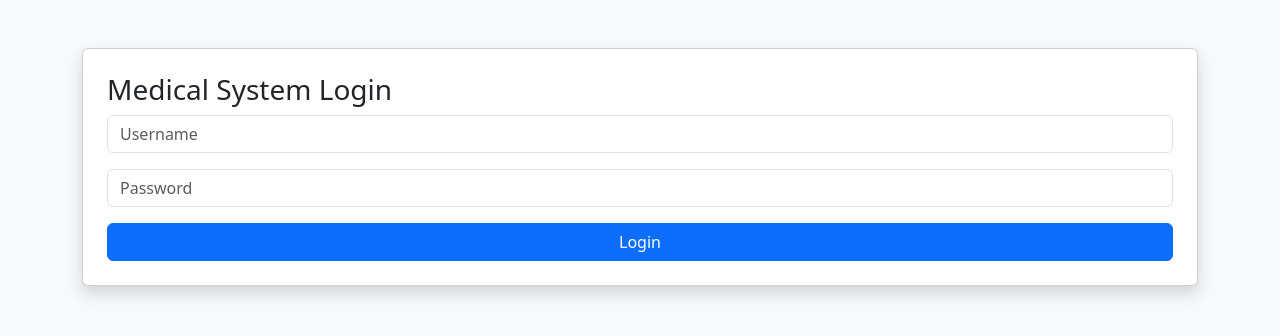
After one commit to mitvr006/Projects, a Django app: page /login/ in a window 1280 px wide. The commit adds this page. Shown: the top 336 px of the page. Run offline with Django 5.2, Linux system fonts and the light colour scheme.

Commit message:
Added user login system, logout functionality and dashboard authentication

```diff
--- a/medical_management/settings.py
+++ b/medical_management/settings.py
@@ -116,3 +116,7 @@ USE_TZ = True
 # https://docs.djangoproject.com/en/6.0/howto/static-files/
 
 STATIC_URL = 'static/'
+
+LOGIN_URL = 'login'
+LOGIN_REDIRECT_URL = 'dashboard'
+LOGOUT_REDIRECT_URL = 'login'
--- a/medicines/urls.py
+++ b/medicines/urls.py
@@ -17,4 +17,6 @@ urlpatterns = [
     path('reports/low_stock/', views.low_stock, name='low_stock'),
     path('reports/expiry_alert/', views.expiry_alert, name='expiry_alert'),
     path('', views.dashboard, name='dashboard'),
+    path('login/', views.login_view, name='login'),
+    path('logout/', views.logout_view, name='logout'),
 ]
--- a/medicines/views.py
+++ b/medicines/views.py
@@ -5,7 +5,8 @@ from django.utils import timezone
 from django.db.models import Sum
 from datetime import date, timedelta
 import json
-
+from django.contrib.auth import authenticate, login, logout
+from django.contrib.auth.decorators import login_required
 # ===== sale CRUD START =====
 class SaleForm(forms.ModelForm):
     class Meta:
@@ -182,7 +183,7 @@ def expiry_alert(request):
         'medicines': medicines
     })
 
-
+@login_required
 def dashboard(request):
 
     total_companies = Company.objects.count()
@@ -212,3 +213,26 @@ def dashboard(request):
     }
 
     return render(request, 'dashboard.html', context)
+
+
+def login_view(request):
+
+    if request.method == "POST":
+        username = request.POST['username']
+        password = request.POST['password']
+
+        user = authenticate(request, username=username, password=password)
+
+        if user is not None:
+            login(request, user)
+            return redirect('dashboard')
+        else:
+            return render(request, 'auth/login.html',{
+                'error': "Invalid username or password"
+            })
+
+    return render(request, 'auth/login.html')
+
+def logout_view(request):
+    logout(request)
+    return redirect('login')
--- /dev/null
+++ b/templates/auth/login.html
@@ -0,0 +1,42 @@
+<!DOCTYPE html>
+<html>
+<head>
+
+<title>Login</title>
+
+<link href="https://cdn.jsdelivr.net/npm/bootstrap@5.3.0/dist/css/bootstrap.min.css" rel="stylesheet">
+
+</head>
+
+<body class="bg-light">
+
+<div class="container mt-5">
+
+<div class="card p-4 shadow">
+
+<h3>Medical System Login</h3>
+
+{% if error %}
+<div class="alert alert-danger">
+{{ error }}
+</div>
+{% endif %}
+
+<form method="post">
+
+{% csrf_token %}
+
+<input class="form-control mb-3" type="text" name="username" placeholder="Username">
+
+<input class="form-control mb-3" type="password" name="password" placeholder="Password">
+
+<button class="btn btn-primary w-100">Login</button>
+
+</form>
+
+</div>
+
+</div>
+
+</body>
+</html>
--- a/templates/base.html
+++ b/templates/base.html
@@ -17,6 +17,7 @@
       <a class="btn btn-outline-light" href="{% url 'low_stock' %}">low stock</a>
       <a class="btn btn-outline-light" href="{% url 'expiry_alert' %}">Expiry Alert</a>
       <a class="btn btn-outline-light" href="{% url 'dashboard' %}">Dashboard</a>
+      <a class="btn btn-outline-light" href="{% url 'logout' %}">Logout</a>
     </div>
   </div>
 </nav>
```
Also changed, not shown: db.sqlite3.
